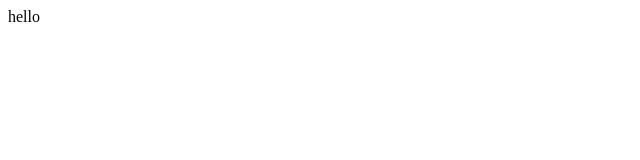
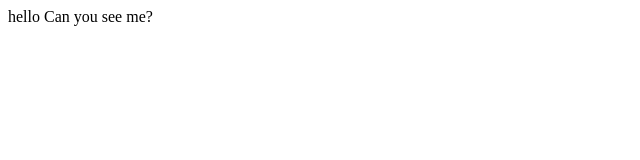
Before and after one commit to Raider-hub/reviewED, a plain HTML site: page pages/clp/course_list_page.html in a window 1280 px wide. Shown: the whole page, without its empty margins (0-640 px from the left). Drawn offline with Linux system fonts and the light colour scheme.

Commit message:
Add dummy data to clp page

```diff
--- a/pages/clp/course_list_page.html
+++ b/pages/clp/course_list_page.html
@@ -1,3 +1,3 @@
 <!DOCTYPE html>
 
-    <div class="">hello</div>
+    <div class="">hello Can you see me?</div>
```
